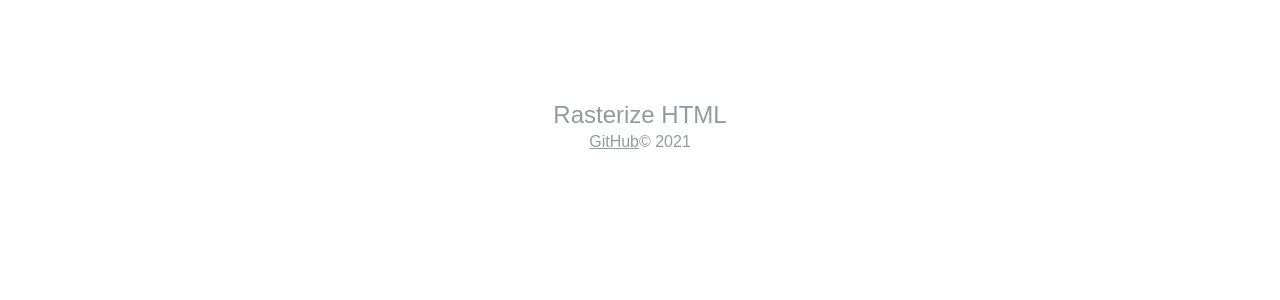
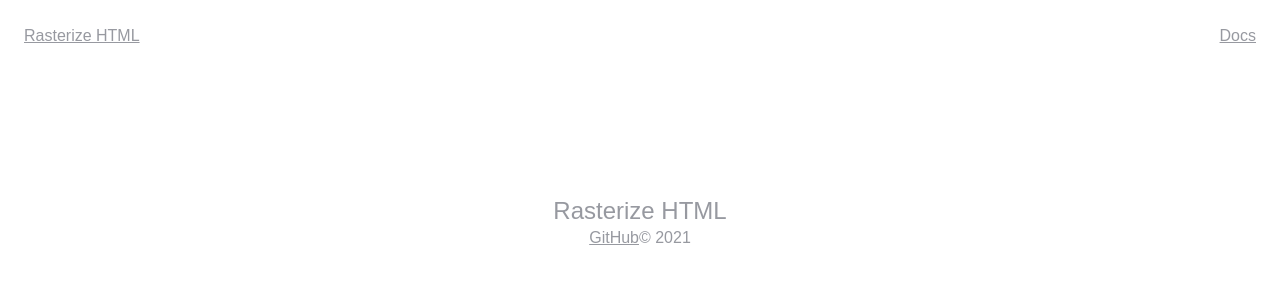
Before and after one commit to rhtml/website, a Next.js app: page / in a window 1280 px wide. Shown: the top 300 px of the page. Built offline with nearby package versions, Linux system fonts and the light colour scheme.

Commit message:
scaffolds Header

```diff
--- /dev/null
+++ b/src/components/DocTemplate/css.ts
@@ -0,0 +1,20 @@
+import { createUseStyles } from 'react-jss';
+import { base } from '../../css';
+
+const useStyles = createUseStyles({
+  wrapper: {
+    display: 'flex',
+  },
+  sidebar: {
+    flex: 1,
+    position: 'sticky',
+    top: base(4),
+    height: '100%',
+    padding: base(),
+  },
+  content: {
+    flex: 3,
+  },
+});
+
+export default useStyles;
--- /dev/null
+++ b/src/components/Header/css.ts
@@ -0,0 +1,25 @@
+import { createUseStyles } from 'react-jss';
+import { base } from '../../css';
+
+const useStyles = createUseStyles({
+  wrapper: {
+    display: 'flex',
+    position: 'sticky',
+    top: 0,
+    height: base(4),
+    padding: base(),
+  },
+  logo: {
+    flexShrink: 0,
+  },
+  menu: {
+    flexGrow: 1,
+    display: 'flex',
+    listStyle: 'none',
+    margin: 0,
+    width: '100%',
+    justifyContent: 'flex-end',
+  },
+});
+
+export default useStyles;
--- /dev/null
+++ b/src/components/Header/index.tsx
@@ -0,0 +1,31 @@
+import React from 'react';
+import Link from 'next/link';
+import { Props } from './types';
+import useStyles from './css';
+
+const Header: React.FC<Props> = () => {
+  const classes = useStyles();
+
+  return (
+    <div className={classes.wrapper}>
+      <div className={classes.logo}>
+        <Link href="/">
+          <a>
+            Rasterize HTML
+          </a>
+        </Link>
+      </div>
+      <ul className={classes.menu}>
+        <li>
+          <Link href="/docs">
+            <a>
+              Docs
+            </a>
+          </Link>
+        </li>
+      </ul>
+    </div>
+  );
+};
+
+export default Header;
--- /dev/null
+++ b/src/components/Header/types.ts
@@ -0,0 +1,3 @@
+export type Props = {
+
+}
--- a/src/pages/_app.tsx
+++ b/src/pages/_app.tsx
@@ -1,6 +1,7 @@
 import React, { useEffect } from 'react';
 import { AppProps } from 'next/app';
 import GlobalCSS from '../wrappers/GlobalCSS';
+import Header from '../components/Header';
 
 type Props = {
   pageProps: Record<string, unknown>
@@ -17,6 +18,7 @@
 
   return (
     <GlobalCSS>
+      <Header />
       <Component {...pageProps} />
     </GlobalCSS>
   );
```
Also changed, not shown: src/components/DocTemplate/index.tsx (+12 -7 lines).
